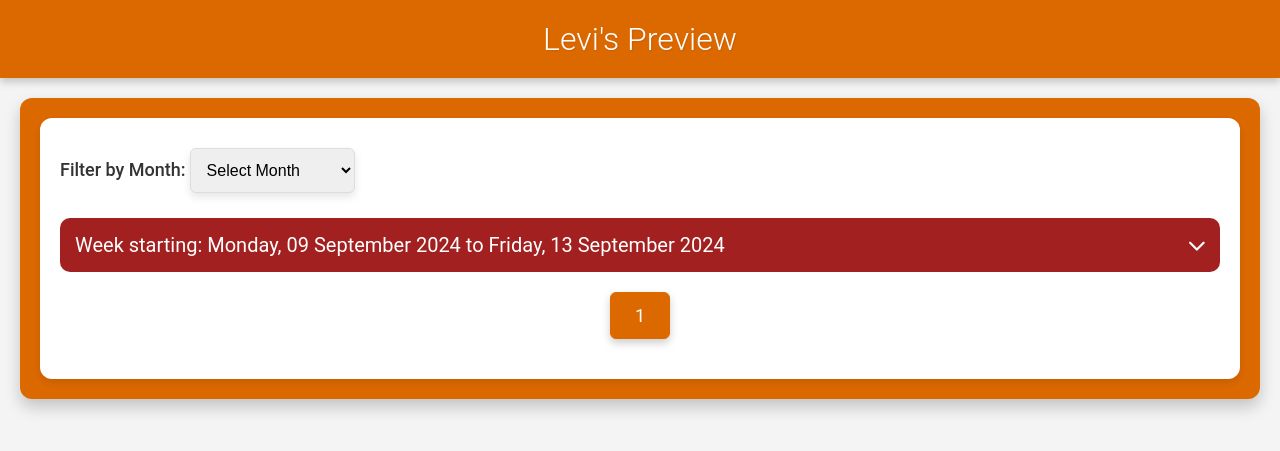
After one commit to Levi-LMN/Technology-Automation, a Flask app: page /preview/1 in a window 1280 px wide. The commit adds this page. Shown: the top 451 px of the page. Run offline with Flask 3, Linux system fonts and the light colour scheme.

Commit message:
preview page

```diff
--- a/Resource Mapping/Resource Mapping/Resource Mapping/app.py
+++ b/Resource Mapping/Resource Mapping/Resource Mapping/app.py
@@ -91,36 +91,21 @@ class Utilization(db.Model):
                 f"resource_utilization_year_to_date={self.resource_utilization_year_to_date}, "
                 f"resource_utilization_month_to_date={self.resource_utilization_month_to_date})")
 
-@app.route('/members')
-def members():
-    today = datetime.now().date()
-    start_of_week = today - timedelta(days=today.weekday())
-    end_of_week = start_of_week + timedelta(days=6)
 
-    members = Staff.query.all()
-    member_data = []
 
-    for member in members:
-        last_utilization = Utilization.query.filter_by(staff_id=member.id).order_by(Utilization.week_start.desc()).first()
-        last_hours_log = HoursLog.query.filter_by(staff_id=member.id).order_by(HoursLog.date.desc()).first()
-
-        utilization_in_week = last_utilization and start_of_week <= last_utilization.week_start <= end_of_week
-        hours_log_in_week = last_hours_log and start_of_week <= last_hours_log.date <= end_of_week
-
-        member_data.append({
-            'id': member.id,
-            'name': member.name,
-            'email': member.email,
-            'last_utilization_week': last_utilization.week_start if last_utilization else None,
-            'last_hours_log_date': last_hours_log.date if last_hours_log else None,
-            'show_reminder': not (utilization_in_week and hours_log_in_week)
-        })
-
-    return render_template('members.html', members=member_data)
 
 @app.route('/send_reminder/<int:member_id>', methods=['POST'])
 def send_reminder(member_id):
     member = Staff.query.get_or_404(member_id)
+
+    # Check if the member wants to receive notifications and is not a team leader
+    if not member.receive_notifications:
+        flash(f"Cannot send reminder to {member.name}: User has opted out of notifications.", "warning")
+        return redirect(url_for('view_utilization'))
+
+    if member.is_team_leader:
+        flash(f"Cannot send reminder to {member.name}: User is a team leader.", "warning")
+        return redirect(url_for('view_utilization'))
 
     # Get the current week dates
     today = datetime.now().date()
@@ -142,52 +127,51 @@ def send_reminder(member_id):
     elif not hours_log_in_week:
         missing_info = "your hours log"
     else:
-        # If both are logged, no reminder needed (but this should not happen as per previous logic)
-        missing_info = None
+        # If both are logged, no reminder needed
+        flash(f"No reminder needed for {member.name}: All information is up to date.", "info")
+        return redirect(url_for('view_utilization'))
 
-    if missing_info:
-        # URL to the "choose option" page with the staff member's ID
-        choose_option_url = url_for('choose_option', staff_id=member.id, _external=True)
+    # URL to the "choose option" page with the staff member's ID
+    choose_option_url = url_for('choose_option', staff_id=member.id, _external=True)
 
-        # Styled HTML email content with the new theme color
-        msg = Message(
-            "Reminder: Please Update Your Weekly Numbers",
-            recipients=[member.email]
-        )
-        msg.html = f"""
-            <html>
-            <body style="font-family: Arial, sans-serif; background-color: #f4f4f4; padding: 20px;">
-                <div style="max-width: 600px; margin: 0 auto; background-color: #ffffff; padding: 20px; border-radius: 8px; box-shadow: 0px 0px 10px rgba(0, 0, 0, 0.1);">
-                    <h2 style="color: #e3721c; text-align: center;">Reminder to Update Your Weekly Logs</h2>
-                    <p style="font-size: 16px; color: #333;">
-                        Dear <strong>{member.name}</strong>,
-                    </p>
-                    <p style="font-size: 16px; color: #333;">
-                        We noticed that you have not yet updated <strong>{missing_info}</strong> for the current week
-                        ({start_of_week.strftime('%B %d')} to {end_of_week.strftime('%B %d')}).
-                    </p>
-                    <p style="font-size: 16px; color: #333;">
-                        Please log in to the system at your earliest convenience to make the necessary updates.
-                    </p>
-                    <div style="text-align: center; margin: 20px 0;">
-                        <a href="{choose_option_url}" style="background-color: #e3721c; color: #ffffff; padding: 12px 20px; border-radius: 5px; text-decoration: none; font-size: 16px;">
-                            Update Now
-                        </a>
-                    </div>
-                    <p style="font-size: 12px; color: #999; text-align: center;">
-                        This is an automated email. Please do not reply to this message.
-                    </p>
-                </div>
-            </body>
-            </html>
-            """
+    # Styled HTML email content
+    msg = Message(
+        "Reminder: Please Update Your Weekly Numbers",
+        recipients=[member.email]
+    )
+    msg.html = f"""
+    <html>
+    <body style="font-family: Arial, sans-serif; background-color: #f4f4f4; padding: 20px;">
+        <div style="max-width: 600px; margin: 0 auto; background-color: #ffffff; padding: 20px; border-radius: 8px; box-shadow: 0px 0px 10px rgba(0, 0, 0, 0.1);">
+            <h2 style="color: #e3721c; text-align: center;">Reminder to Update Your Weekly Logs</h2>
+            <p style="font-size: 16px; color: #333;">
+                Dear <strong>{member.name}</strong>,
+            </p>
+            <p style="font-size: 16px; color: #333;">
+                We noticed that you have not yet updated <strong>{missing_info}</strong> for the current week
+                ({start_of_week.strftime('%B %d')} to {end_of_week.strftime('%B %d')}).
+            </p>
+            <p style="font-size: 16px; color: #333;">
+                Please log in to the system at your earliest convenience to make the necessary updates.
+            </p>
+            <div style="text-align: center; margin: 20px 0;">
+                <a href="{choose_option_url}" style="background-color: #e3721c; color: #ffffff; padding: 12px 20px; border-radius: 5px; text-decoration: none; font-size: 16px;">
+                    Update Now
+                </a>
+            </div>
+            <p style="font-size: 12px; color: #999; text-align: center;">
+                This is an automated email. Please do not reply to this message.
+            </p>
+        </div>
+    </body>
+    </html>
+    """
 
-
-        try:
-            mail.send(msg)
-            flash(f"Reminder sent to {member.name} for missing {missing_info}.", "success")
-        except Exception as e:
-            flash(f"Failed to send reminder to {member.name}: {str(e)}", "error")
+    try:
+        mail.send(msg)
+        flash(f"Reminder sent to {member.name} for missing {missing_info}.", "success")
+    except Exception as e:
+        flash(f"Failed to send reminder to {member.name}: {str(e)}", "error")
 
     return redirect(url_for('view_utilization'))
 
@@ -196,12 +180,19 @@ def send_all_reminders():
     members = Staff.query.all()
     reminders_sent = 0
     for member in members:
+        # Check if the member wants to receive notifications and is not a team leader
+        if not member.receive_notifications:
+            continue
+        if member.is_team_leader:
+            continue
+
         # Check if the member has logged utilization and hours for the current week
         today = datetime.now().date()
         start_of_week = today - timedelta(days=today.weekday())
         end_of_week = start_of_week + timedelta(days=6)
 
-        last_utilization = Utilization.query.filter_by(staff_id=member.id).order_by(Utilization.week_start.desc()).first()
+        last_utilization = Utilization.query.filter_by(staff_id=member.id).order_by(
+            Utilization.week_start.desc()).first()
         last_hours_log = HoursLog.query.filter_by(staff_id=member.id).order_by(HoursLog.date.desc()).first()
 
         utilization_in_week = last_utilization and start_of_week <= last_utilization.week_start <= end_of_week
@@ -259,8 +250,36 @@ def send_all_reminders():
             except Exception as e:
                 flash(f"Failed to send reminder to {member.name}: {str(e)}", "error")
 
-    flash(f"Reminders sent to {reminders_sent} members.", "success")
+    flash(f"Reminders sent to {reminders_sent} eligible members.", "success")
     return redirect(url_for('view_utilization'))
+
+@app.route('/members')
+def members():
+    today = datetime.now().date()
+    start_of_week = today - timedelta(days=today.weekday())
+    end_of_week = start_of_week + timedelta(days=6)
+
+    members = Staff.query.all()
+    member_data = []
+
+    for member in members:
+        last_utilization = Utilization.query.filter_by(staff_id=member.id).order_by(Utilization.week_start.desc()).first()
+        last_hours_log = HoursLog.query.filter_by(staff_id=member.id).order_by(HoursLog.date.desc()).first()
+
+        utilization_in_week = last_utilization and start_of_week <= last_utilization.week_start <= end_of_week
+        hours_log_in_week = last_hours_log and start_of_week <= last_hours_log.date <= end_of_week
+
+        member_data.append({
+            'id': member.id,
+            'name': member.name,
+            'email': member.email,
+            'last_utilization_week': last_utilization.week_start if last_utilization else None,
+            'last_hours_log_date': last_hours_log.date if last_hours_log else None,
+            'show_reminder': not (utilization_in_week and hours_log_in_week)
+        })
+
+    return render_template('members.html', members=member_data)
+
 
 
 @app.route('/choose_option/<int:staff_id>')
@@ -1014,6 +1033,8 @@ def generate_excel():
     return send_file(output, download_name=file_name, as_attachment=True)
 
 
+
+
 @app.route('/thank_you/<int:staff_id>')
 def thank_you(staff_id):
     staff = Staff.query.get_or_404(staff_id)
@@ -1437,6 +1458,93 @@ def view_logs(staff_id):
                            Engagement=Engagement, NonBillable=NonBillable, logs=logs)
 
 
+from flask import render_template
+
+from datetime import timedelta
+from calendar import monthrange
+
+
+@app.route('/preview/<int:user_id>')
+def preview_user(user_id):
+    staff_member = Staff.query.get_or_404(user_id)
+
+    # Get all hour logs and leave records for the staff member
+    hours_logs = HoursLog.query.filter_by(staff_id=user_id).order_by(HoursLog.date).all()
+    leave_records = {record.date for record in LeaveRecord.query.filter_by(staff_id=user_id).all()}
+
+    # Organize logs by week (Monday to Friday)
+    logs_by_week = {}
+    month_set = set()  # To collect months with data
+
+    # Fetch names for engagements, proposals, and non-billables
+    engagements = {engagement.id: engagement.name for engagement in Engagement.query.all()}
+    proposals = {proposal.id: proposal.name for proposal in Proposal.query.all()}
+    non_billables = {non_billable.id: non_billable.name for non_billable in NonBillable.query.all()}
+
+    daily_totals = {}  # To store daily totals
+    weekly_totals = {}  # To store weekly totals
+
+    for log in hours_logs:
+        # Week Start and End (Monday to Friday)
+        week_start = log.date - timedelta(days=log.date.weekday())  # Monday of the week
+        week_end = week_start + timedelta(days=4)  # Friday of the week
+
+        if week_start not in logs_by_week:
+            logs_by_week[week_start] = {
+                'end': week_end,
+                'logs': {},
+                'month': log.date.strftime('%B %Y')
+            }
+        if log.date not in logs_by_week[week_start]['logs']:
+            logs_by_week[week_start]['logs'][log.date] = []
+
+        # Determine item name based on category
+        item_name = ""
+        if log.category == 'engagement':
+            item_name = engagements.get(log.item_id, 'Unknown Engagement')
+        elif log.category == 'proposal':
+            item_name = proposals.get(log.item_id, 'Unknown Proposal')
+        elif log.category == 'non_billable':
+            item_name = non_billables.get(log.item_id, 'Unknown Non-Billable')
+        else:
+            item_name = 'Unknown Category'
+
+        logs_by_week[week_start]['logs'][log.date].append({
+            'category': log.category,
+            'hours': log.hours,
+            'item_name': item_name
+        })
+
+        # Calculate daily totals
+        if log.date not in daily_totals:
+            daily_totals[log.date] = 0
+        daily_totals[log.date] += log.hours
+
+        # Calculate weekly totals
+        if week_start not in weekly_totals:
+            weekly_totals[week_start] = 0
+        weekly_totals[week_start] += log.hours
+
+        month_set.add(log.date.strftime('%B %Y'))
+
+    # Mark days with leave
+    for week_start, week_data in logs_by_week.items():
+        for date in week_data['logs']:
+            if date in leave_records:
+                for log in week_data['logs'][date]:
+                    log['item_name'] = 'User was on leave'
+
+    # Paginate the results
+    page = request.args.get('page', 1, type=int)
+    per_page = 5
+    paginated_weeks = list(logs_by_week.items())[(page - 1) * per_page: page * per_page]
+    total_pages = (len(logs_by_week) + per_page - 1) // per_page
+
+    return render_template('preview.html', staff_member=staff_member, logs_by_week=paginated_weeks,
+                           month_list=sorted(month_set), current_page=page, total_pages=total_pages,
+                           daily_totals=daily_totals, weekly_totals=weekly_totals)
+
+
 if __name__ == '__main__':
     with app.app_context():
         db.create_all()
--- /dev/null
+++ b/Resource Mapping/Resource Mapping/Resource Mapping/templates/preview.html
@@ -0,0 +1,235 @@
+<!DOCTYPE html>
+<html lang="en">
+<head>
+    <meta charset="UTF-8">
+    <meta name="viewport" content="width=device-width, initial-scale=1.0">
+    <title>Preview - {{ staff_member.name }}</title>
+    <link rel="stylesheet" href="{{ url_for('static', filename='styles.css') }}">
+    <script src="https://code.jquery.com/jquery-3.6.0.min.js"></script>
+    <script src="https://cdnjs.cloudflare.com/ajax/libs/font-awesome/6.0.0-beta3/js/all.min.js"></script>
+    <script>
+        $(document).ready(function() {
+            $('.collapsible').click(function() {
+                $(this).next('.content').slideToggle();
+                $(this).find('.toggle-icon').toggleClass('fa-chevron-down fa-chevron-up');
+            });
+        });
+    </script>
+    <style>
+        body {
+            font-family: 'Roboto', sans-serif;
+            background: #f4f4f4;
+            margin: 0;
+            padding: 0;
+            color: #333;
+        }
+        header {
+            background-color: #dc6900; /* Darker primary color */
+            color: white;
+            padding: 20px;
+            text-align: center;
+            box-shadow: 0 4px 8px rgba(0,0,0,0.2);
+            position: sticky;
+            top: 0;
+            z-index: 1000;
+        }
+        h1 {
+            margin: 0;
+            font-size: 32px;
+            font-weight: 300;
+            text-shadow: 1px 1px 2px rgba(0,0,0,0.1);
+        }
+        .container {
+            max-width: 1200px;
+            margin: 20px auto;
+            padding: 20px;
+            background-color: white;
+            border-radius: 12px;
+            box-shadow: 0 8px 16px rgba(0,0,0,0.2);
+            overflow: hidden;
+            background-color: #dc6900; /* Primary color */
+        }
+        .content-container {
+            background-color: #ffffff;
+            border-radius: 12px;
+            padding: 20px;
+            box-shadow: 0 4px 8px rgba(0,0,0,0.1);
+        }
+        label {
+            font-weight: 500;
+            font-size: 18px;
+            color: #333;
+        }
+        select {
+            padding: 12px;
+            margin: 10px 0 20px;
+            border: 1px solid #ddd;
+            border-radius: 6px;
+            font-size: 16px;
+            box-shadow: 0 4px 8px rgba(0,0,0,0.1);
+            transition: border-color 0.3s;
+        }
+        select:hover {
+            border-color: #dc6900; /* Darker primary color */
+        }
+        .collapsible {
+            cursor: pointer;
+            background-color: #a32020; /* Darker shade of primary color */
+            color: white;
+            border: none;
+            padding: 15px;
+            margin: 5px 0;
+            font-size: 20px;
+            border-radius: 10px;
+            display: flex;
+            justify-content: space-between;
+            align-items: center;
+            transition: background-color 0.3s, box-shadow 0.3s;
+        }
+        .collapsible:hover {
+            background-color: #dc6900; /* Darker primary color */
+            box-shadow: 0 6px 12px rgba(0,0,0,0.2);
+        }
+        .toggle-icon {
+            font-size: 18px;
+            transition: transform 0.3s;
+        }
+        .content {
+            display: none;
+            padding: 20px;
+            background-color: #f9f9f9;
+            border-radius: 10px;
+            box-shadow: 0 4px 8px rgba(0,0,0,0.1);
+            margin-bottom: 20px;
+        }
+        table {
+            width: 100%;
+            border-collapse: collapse;
+            margin-bottom: 20px;
+            background-color: #ffffff;
+            border-radius: 8px;
+            overflow: hidden;
+        }
+        th, td {
+            border: 1px solid #ddd;
+            padding: 12px;
+            text-align: left;
+            vertical-align: middle;
+        }
+        th {
+            background-color: #dc6900; /* Primary color */
+            color: white;
+            font-weight: 600;
+        }
+        tr:nth-child(even) {
+            background-color: #f9f9f9;
+        }
+        tr:hover {
+            background-color: #f1f1f1;
+        }
+        .pagination {
+            text-align: center;
+            margin: 20px 0;
+        }
+        .pagination a {
+            display: inline-block;
+            padding: 12px 24px;
+            margin: 0 5px;
+            border: 1px solid #ddd;
+            border-radius: 6px;
+            text-decoration: none;
+            color: #333;
+            background-color: #ffffff;
+            font-size: 18px;
+            transition: background-color 0.3s, color 0.3s, box-shadow 0.3s;
+        }
+        .pagination a.active {
+            background-color: #dc6900; /* Darker primary color */
+            color: white;
+            border: 1px solid #dc6900; /* Darker primary color */
+            box-shadow: 0 4px 8px rgba(0,0,0,0.2);
+        }
+        .pagination a:hover {
+            background-color: #f1f1f1;
+        }
+        .no-logs {
+            text-align: center;
+            color: #888;
+            font-size: 18px;
+            font-weight: 300;
+        }
+    </style>
+</head>
+<body>
+    <header>
+        <h1>{{ staff_member.name }}'s Preview</h1>
+    </header>
+
+    <div class="container">
+        <div class="content-container">
+            <label for="monthFilter">Filter by Month:</label>
+            <select id="monthFilter" onchange="location = this.value;">
+                <option value="#">Select Month</option>
+                {% for month in month_list %}
+                    <option value="{{ url_for('preview_user', user_id=staff_member.id) }}?month={{ month }}">{{ month }}</option>
+                {% endfor %}
+            </select>
+
+            {% if logs_by_week %}
+                {% for week_start, week_data in logs_by_week %}
+                    <div class="collapsible">
+                        Week starting: {{ week_start.strftime('%A, %d %B %Y') }} to {{ week_data['end'].strftime('%A, %d %B %Y') }}
+                        <i class="toggle-icon fas fa-chevron-down"></i>
+                    </div>
+                    <div class="content">
+                        <table>
+                            <thead>
+                                <tr>
+                                    <th>Date</th>
+                                    <th>Category</th>
+                                    <th>Hours</th>
+                                    <th>Item Name</th>
+                                </tr>
+                            </thead>
+                            <tbody>
+                                {% for date, logs in week_data['logs'].items() %}
+                                    <tr>
+                                        <td colspan="4"><strong>{{ date.strftime('%A, %d %B %Y') }} - Total Hours: {{ daily_totals[date] }}</strong></td>
+                                    </tr>
+                                    {% for log in logs %}
+                                        <tr>
+                                            <td>{{ date.strftime('%A, %d %B %Y') }}</td>
+                                            <td>{{ log['category'] }}</td>
+                                            <td>{{ log['hours'] if log['item_name'] != 'User was on leave' else '' }}</td>
+                                            <td>{{ log['item_name'] }}</td>
+                                        </tr>
+                                    {% endfor %}
+                                {% endfor %}
+                            </tbody>
+                        </table>
+                        <p><strong>Weekly Total Hours: {{ weekly_totals[week_start] }}</strong></p>
+                    </div>
+                {% endfor %}
+            {% else %}
+                <p class="no-logs">No logs found for this period.</p>
+            {% endif %}
+
+            <div class="pagination">
+                {% if current_page > 1 %}
+                    <a href="{{ url_for('preview_user', user_id=staff_member.id, page=current_page-1) }}">
+                        <i class="fas fa-chevron-left"></i> Previous
+                    </a>
+                {% endif %}
+                {% for page_num in range(1, total_pages + 1) %}
+                    <a href="{{ url_for('preview_user', user_id=staff_member.id, page=page_num) }}" class="{{ 'active' if page_num == current_page else '' }}">{{ page_num }}</a>
+                {% endfor %}
+                {% if current_page < total_pages %}
+                    <a href="{{ url_for('preview_user', user_id=staff_member.id, page=current_page+1) }}">
+                        Next <i class="fas fa-chevron-right"></i>
+                    </a>
+                {% endif %}
+            </div>
+        </div>
+    </div>
+</body>
+</html>
```
Also changed, not shown: Resource Mapping/Resource Mapping/Resource Mapping/templates/choose_option.html (+22 -12 lines), Resource Mapping/Resource Mapping/Resource Mapping/instance/data.db.
